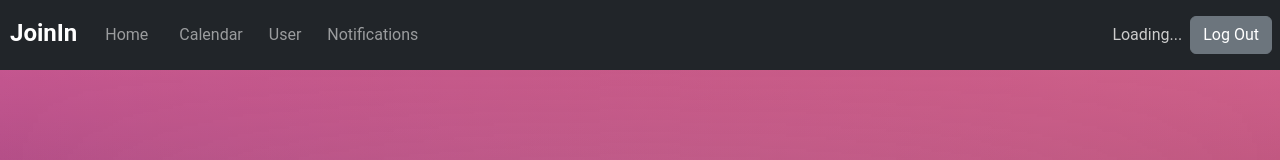
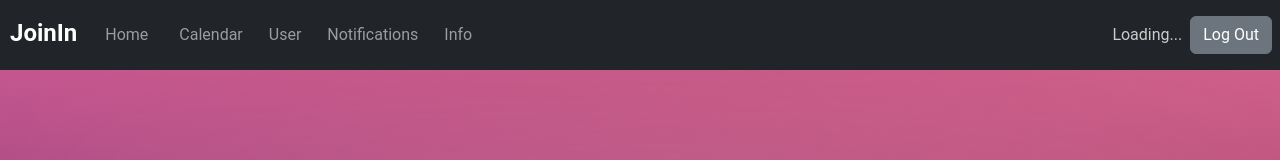
Before and after one commit to jomelsotelo/Scheduling-App, a React (Create React App) app in the folder frontend/: page / in a window 1280 px wide. Shown: the top 160 px of the page. Built offline with nearby package versions, Linux system fonts and the light colour scheme; no server answers; sample sign-in values are in the browser's storage.

Commit message:
info.js bug fix pt2

```diff
--- a/frontend/src/components/navbar/PortalNavbar.js
+++ b/frontend/src/components/navbar/PortalNavbar.js
@@ -62,6 +62,9 @@ const PortalNavbar = () => {
     const navigateToNotification = () => {
       navigate ('/notification')
     }
+    const navigateToInfo = () => {
+      navigate ('/info')
+    }
 
     return (
         <React.Fragment>
@@ -72,6 +75,7 @@ const PortalNavbar = () => {
                 <Nav.Link onClick={navigateToCalendar} style={{ fontSize: '1rem', margin: '5px 5px' }}>Calendar</Nav.Link>
                 <Nav.Link onClick={navigateToUser} style={{ fontSize: '1rem', margin: '5px 5px' }}>User</Nav.Link>
                 <Nav.Link onClick={navigateToNotification} style={{ fontSize: '1rem', margin: '5px 5px' }}>Notifications</Nav.Link>
+                <Nav.Link onClick={navigateToInfo} style={{ fontSize: '1rem', margin: '5px 5px' }}>Info</Nav.Link>
                 </Nav>
                 <Container />
                 <Navbar.Text>
```
